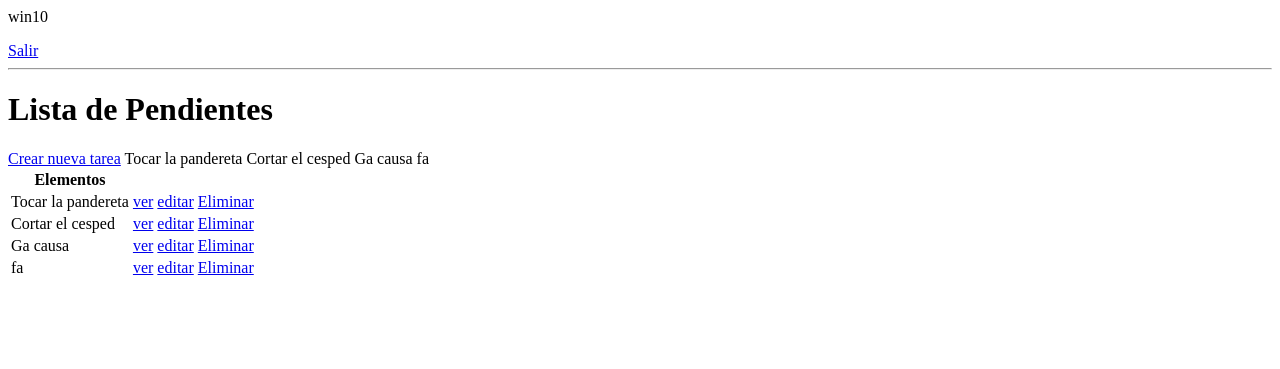
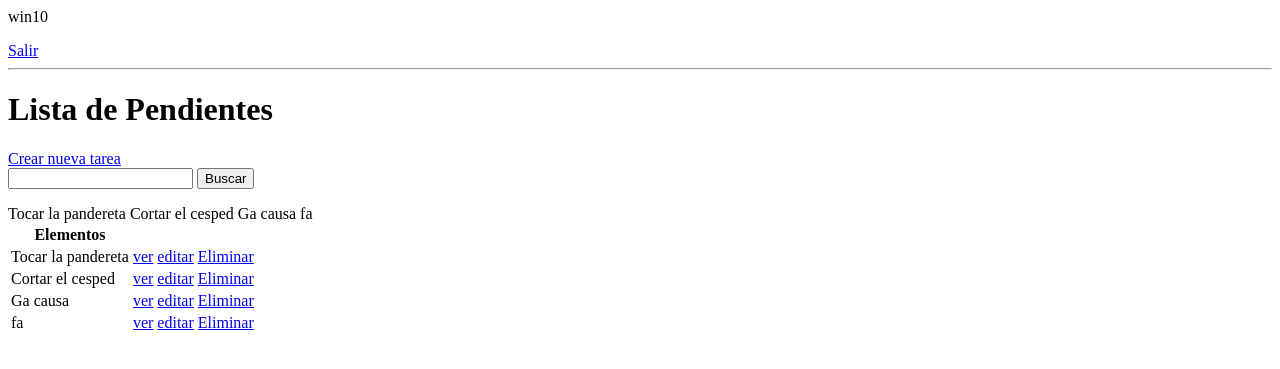
Before and after one commit to CodigoTotal01/Django-Pagina-web, a Django app: page / in a window 1280 px wide. Shown: the top 369 px of the page. Run offline with Django 4.2, Linux system fonts and the light colour scheme; a user stored in the database is signed in; data comes from the database, SQL or seed files in the repository.

Commit message:
add search words

```diff
--- a/src/proyecto/base/templates/base/tarea_list.html
+++ b/src/proyecto/base/templates/base/tarea_list.html
@@ -1,13 +1,20 @@
 {% if request.user.is_authenticated%}
-    <p>{{request.user}}</p>
-    <a href="{% url 'logout' %}">Salir</a>
+<p>{{request.user}}</p>
+<a href="{% url 'logout' %}">Salir</a>
 {% else %}
-    <a href="{% url 'login' %}">Ingresar</a>
+<a href="{% url 'login' %}">Ingresar</a>
 {%endif%}
 <hr>
 
 <h1>Lista de Pendientes {{tarea}}</h1>
 <a href="{% url 'crear-tarea' %}">Crear nueva tarea</a>
+
+<form method="GET">
+    <input type="text" name="area-buscar">
+    <input type="submit" value="Buscar">
+</form>
+
+
 <table>
     <tr>
         <th>
--- a/src/proyecto/base/views.py
+++ b/src/proyecto/base/views.py
@@ -33,7 +33,7 @@ class PaginaRegistro(FormView):
     redirect_field_name = True
     success_url = reverse_lazy('tareas')
 
-#! Para el logueo del usuario
+    # ! Para el logueo del usuario
     def form_valid(self, form):
         usuario = form.save()
         if usuario is not None:
@@ -44,6 +44,8 @@ class PaginaRegistro(FormView):
         if self.request.user.is_authenticated:
             return redirect('tareas')
         return super(PaginaRegistro, self).get(*args, **kwargs)
+
+
 # La lista tendra una lista de objetos
 class ListaPendientes(LoginRequiredMixin, ListView):
     model = Tarea
@@ -57,7 +59,10 @@ class ListaPendientes(LoginRequiredMixin, ListView):
         contex = super().get_context_data(**kwargs)
         contex['tareas'] = contex['tareas'].filter(usuario=self.request.user)
         contex['count'] = contex['tareas'].filter(completo=False).count()
-
+        # que solo salga las coas que busque el usuario, caputa la peticion
+        valor_buscado = self.request.GET.get('area-buscar') or ''
+        if valor_buscado:
+            contex['tareas'] = contex['tareas'].filter(titulo__icontains=valor_buscado)
         return contex
 
 
```
